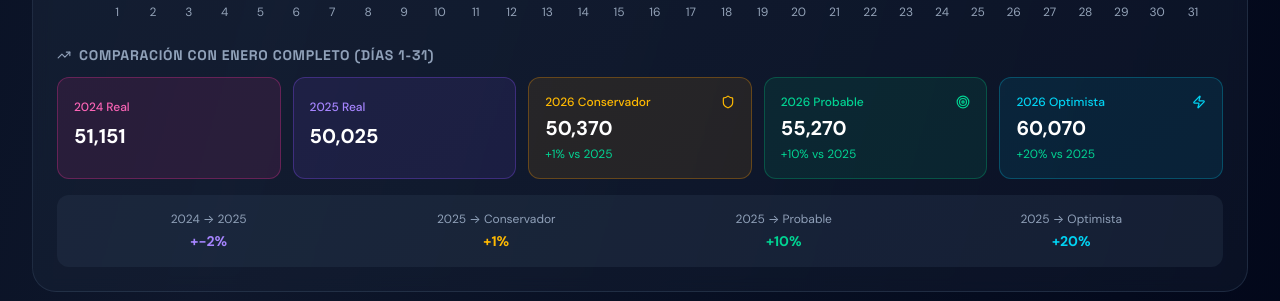
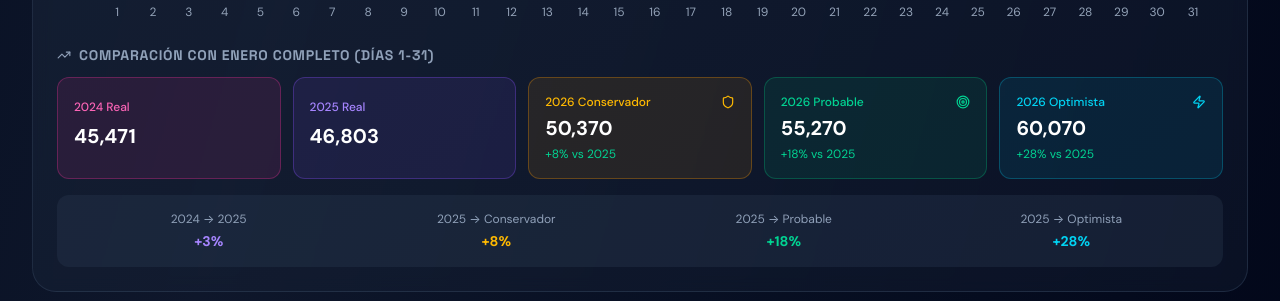
Before and after one commit to fdovzqz/pdp-ged-dashboard, a React (Vite) app: page / in a window 1280 px wide. Shown: the part 3500-3801 px from the top of the page. Built offline with nearby package versions, Linux system fonts and the light colour scheme.

Commit message:
Update: Adjust calculation logic for January totals in historicalData.ts
- Modified the total calculations to sum only days 26-31 for 2024 and 2025, ensuring accurate representation of available data.
- Updated comments to reflect the changes in the calculation logic.

```diff
--- a/src/data/historicalData.ts
+++ b/src/data/historicalData.ts
@@ -143,14 +143,19 @@ const historicalDataFull2025: Record<number, number> = {
   27: 2003, 28: 2991, 29: 3116, 30: 3486, 31: 4639,
 };
 
-// Calcular totales de días 22-31
-const total2024Days22to31 = Object.values(historicalDataFull2024).reduce((a, b) => a + b, 0);
-const total2025Days22to31 = Object.values(historicalDataFull2025).reduce((a, b) => a + b, 0);
+// Calcular totales de días 26-31 (solo los días que faltan después del último día disponible)
+const total2024Days26to31 = [26, 27, 28, 29, 30, 31]
+  .map(day => historicalDataFull2024[day] || 0)
+  .reduce((a, b) => a + b, 0);
+const total2025Days26to31 = [26, 27, 28, 29, 30, 31]
+  .map(day => historicalDataFull2025[day] || 0)
+  .reduce((a, b) => a + b, 0);
 
 // Totales completos de enero (días 1-31) - Actualizados desde CSV (UTC-6 México)
+// totals ya incluye días 1-25, solo sumamos días 26-31
 export const fullMonthTotals = {
-  '2024': totals['2024'] + total2024Days22to31, // 22,270 + 23,201 = 45,471
-  '2025': totals['2025'] + total2025Days22to31, // 26,675 + 20,128 = 46,803
+  '2024': totals['2024'] + total2024Days26to31,
+  '2025': totals['2025'] + total2025Days26to31,
 };
 
 // Generar proyecciones para días 26-31
```
